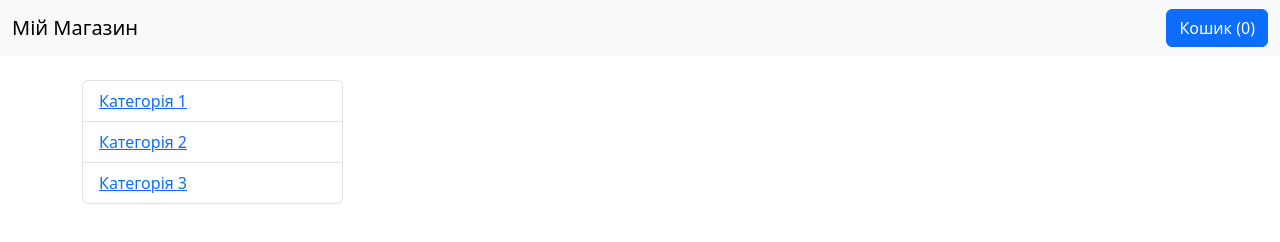
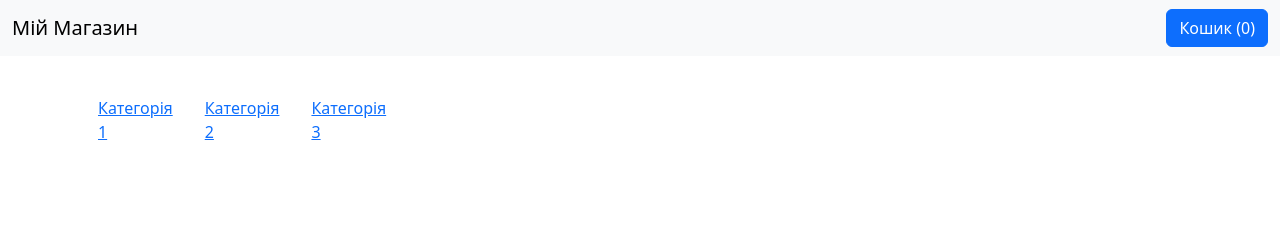
Before and after one commit to ValeriaBodrova/Hometasks_Frontend_Pro_Hillel, a plain HTML site: page Store_Site/index.html in a window 1280 px wide. Drawn offline with nearby package versions, Linux system fonts and the light colour scheme.

Commit message:
Update index.html

```diff
--- a/Store_Site/index.html
+++ b/Store_Site/index.html
@@ -27,10 +27,10 @@
     <div class="row">
         <div class="col-md-3">
             <nav>
-                <ul id="categories-list" class="list-group">
-                    <li class="list-group-item"><a href="#category1">Категорія 1</a></li>
-                    <li class="list-group-item"><a href="#category2">Категорія 2</a></li>
-                    <li class="list-group-item"><a href="#category3">Категорія 3</a></li>
+                <ul id="categories-list" class="categories">
+                    <li><a href="#category1">Категорія 1</a></li>
+                    <li><a href="#category2">Категорія 2</a></li>
+                    <li><a href="#category3">Категорія 3</a></li>
                 </ul>
             </nav>
         </div>
```
